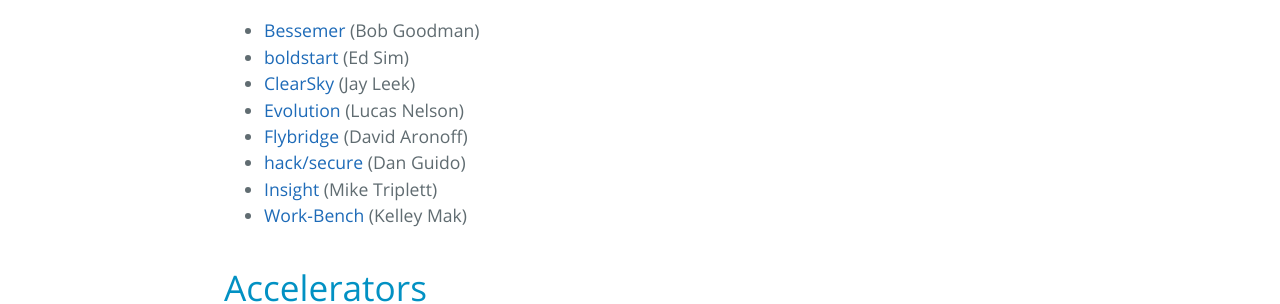
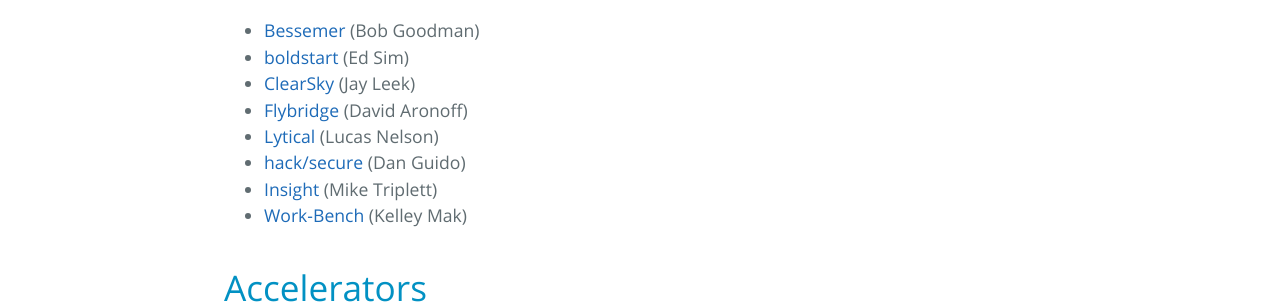
Before and after one commit to trailofbits/nyc-infosec, a Jekyll site: the page built from investors.md, in a window 1280 px wide. Shown: the part 354-658 px from the top of the page. Built offline with Jekyll 4.4.1, drawn with Linux system fonts in a browser that asks for light colours; our own code applies the rules of GitHub Pages for plain Markdown files.

Commit message:
Lucas started Lytical

```diff
--- a/investors.md
+++ b/investors.md
@@ -8,8 +8,8 @@
 * [Bessemer](https://www.bvp.com/) (Bob Goodman)
 * [boldstart](http://www.boldstart.vc/) (Ed Sim)
 * [ClearSky](http://www.clear-sky.com/) (Jay Leek)
-* [Evolution](http://www.evolutionequity.com/) (Lucas Nelson)
 * [Flybridge](http://www.flybridge.com/) (David Aronoff)
+* [Lytical](http://www.lyticalventures.com/) (Lucas Nelson)
 * [hack/secure](http://www.hacksecure.org) (Dan Guido)
 * [Insight](https://www.insightpartners.com/) (Mike Triplett)
 * [Work-Bench](https://www.work-bench.com/) (Kelley Mak)
```
